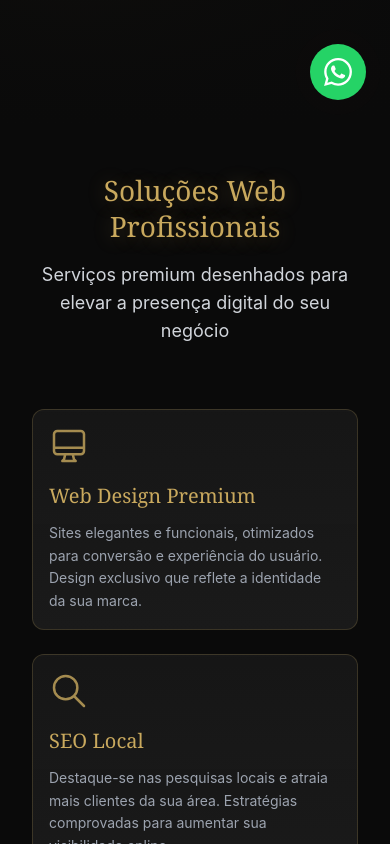
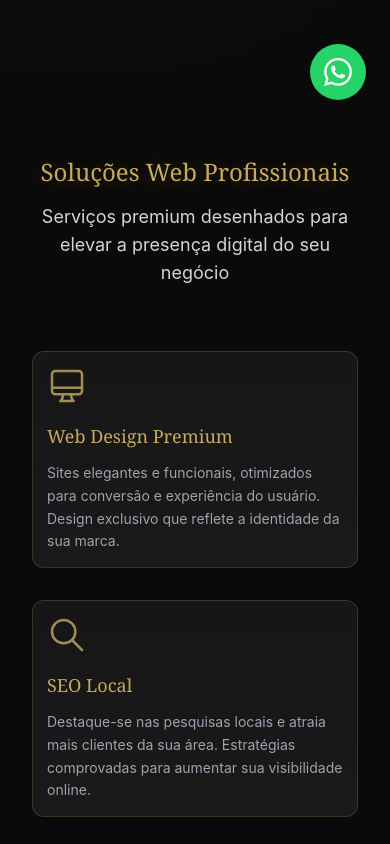
Before and after one commit to AndreLeal-L2/AndreLeal-L2.github.io, a Next.js app: page / in a window 390 px wide. Shown: the part 720-1564 px from the top of the page. Built offline with nearby package versions, Linux system fonts and the light colour scheme.

Commit message:
Complete mobile optimization - improve spacing and layout for all devices

```diff
--- a/src/app/globals.css
+++ b/src/app/globals.css
@@ -155,17 +155,17 @@
 /* Mobile-specific improvements */
 @media (max-width: 640px) {
   h1 {
-    font-size: 2.25rem !important;
+    font-size: 2rem !important;
     line-height: 1.2 !important;
   }
 
   h2 {
-    font-size: 1.75rem !important;
+    font-size: 1.5rem !important;
     line-height: 1.3 !important;
   }
 
   h3 {
-    font-size: 1.25rem !important;
+    font-size: 1.125rem !important;
   }
 
   .card-dark, .card-feature {
@@ -173,12 +173,103 @@
   }
 
   .section-padding {
-    padding-top: 3rem !important;
-    padding-bottom: 3rem !important;
+    padding-top: 2.5rem !important;
+    padding-bottom: 2.5rem !important;
+    padding-left: 1rem !important;
+    padding-right: 1rem !important;
   }
 
   input, textarea, select {
     font-size: 16px !important;
+    padding: 0.75rem 1rem !important;
+  }
+
+  .btn-primary, .btn-secondary, .btn-gold-solid {
+    padding: 0.75rem 1rem !important;
+    font-size: 0.875rem !important;
+  }
+
+  .container-custom {
+    padding-left: 1rem !important;
+    padding-right: 1rem !important;
+  }
+}
+
+/* Tablet improvements */
+@media (min-width: 641px) and (max-width: 1023px) {
+  h1 {
+    font-size: 2.5rem !important;
+  }
+
+  h2 {
+    font-size: 2rem !important;
+  }
+
+  .section-padding {
+    padding-top: 3rem !important;
+    padding-bottom: 3rem !important;
+    padding-left: 1.5rem !important;
+    padding-right: 1.5rem !important;
+  }
+}
+
+/* Small phone improvements */
+@media (max-width: 375px) {
+  h1 {
+    font-size: 1.75rem !important;
+  }
+
+  h2 {
+    font-size: 1.25rem !important;
+  }
+
+  p {
+    font-size: 0.875rem !important;
+  }
+
+  .section-padding {
+    padding-left: 0.75rem !important;
+    padding-right: 0.75rem !important;
+  }
+}
+
+/* Prevent horizontal scroll on all mobile devices */
+@media (max-width: 768px) {
+  html, body {
+    overflow-x: hidden !important;
+    max-width: 100vw !important;
+  }
+
+  img {
+    max-width: 100% !important;
+    height: auto !important;
+  }
+
+  .container-custom {
+    max-width: 100% !important;
+  }
+}
+
+/* Improve touch targets on mobile */
+@media (max-width: 640px) {
+  button, a {
+    min-height: 44px !important;
+  }
+
+  input, textarea, select {
+    min-height: 44px !important;
+  }
+}
+
+/* Reduce spacing on very small screens */
+@media (max-width: 480px) {
+  .section-padding {
+    padding-top: 2rem !important;
+    padding-bottom: 2rem !important;
+  }
+
+  .card-feature, .card-dark {
+    padding: 0.875rem !important;
   }
 }
 
--- a/src/components/PricingSection.tsx
+++ b/src/components/PricingSection.tsx
@@ -50,8 +50,8 @@ export function PricingSection({ onPlanSelect }: PricingSectionProps) {
           </p>
         </div>
 
-        {/* Pricing Cards */}
-        <div className="grid grid-cols-1 md:grid-cols-3 gap-8 md:gap-6 lg:gap-8 items-stretch">
+        {/* Pricing Cards - Improved mobile spacing */}
+        <div className="grid grid-cols-1 md:grid-cols-3 gap-10 md:gap-6 lg:gap-8 items-stretch">
           {/* Card 1: Plano Presença - Updated with Barbearias */}
           <div className="animate-on-scroll" style={{ transitionDelay: '0ms' }}>
             <PricingCard
--- a/src/components/ServicesSection.tsx
+++ b/src/components/ServicesSection.tsx
@@ -92,7 +92,7 @@ export function ServicesSection() {
           </p>
         </div>
 
-        <div className="grid grid-cols-1 md:grid-cols-2 lg:grid-cols-3 gap-6">
+        <div className="grid grid-cols-1 md:grid-cols-2 lg:grid-cols-3 gap-8 md:gap-6">
           {services.map((service, index) => (
             <div
               key={index}
```
